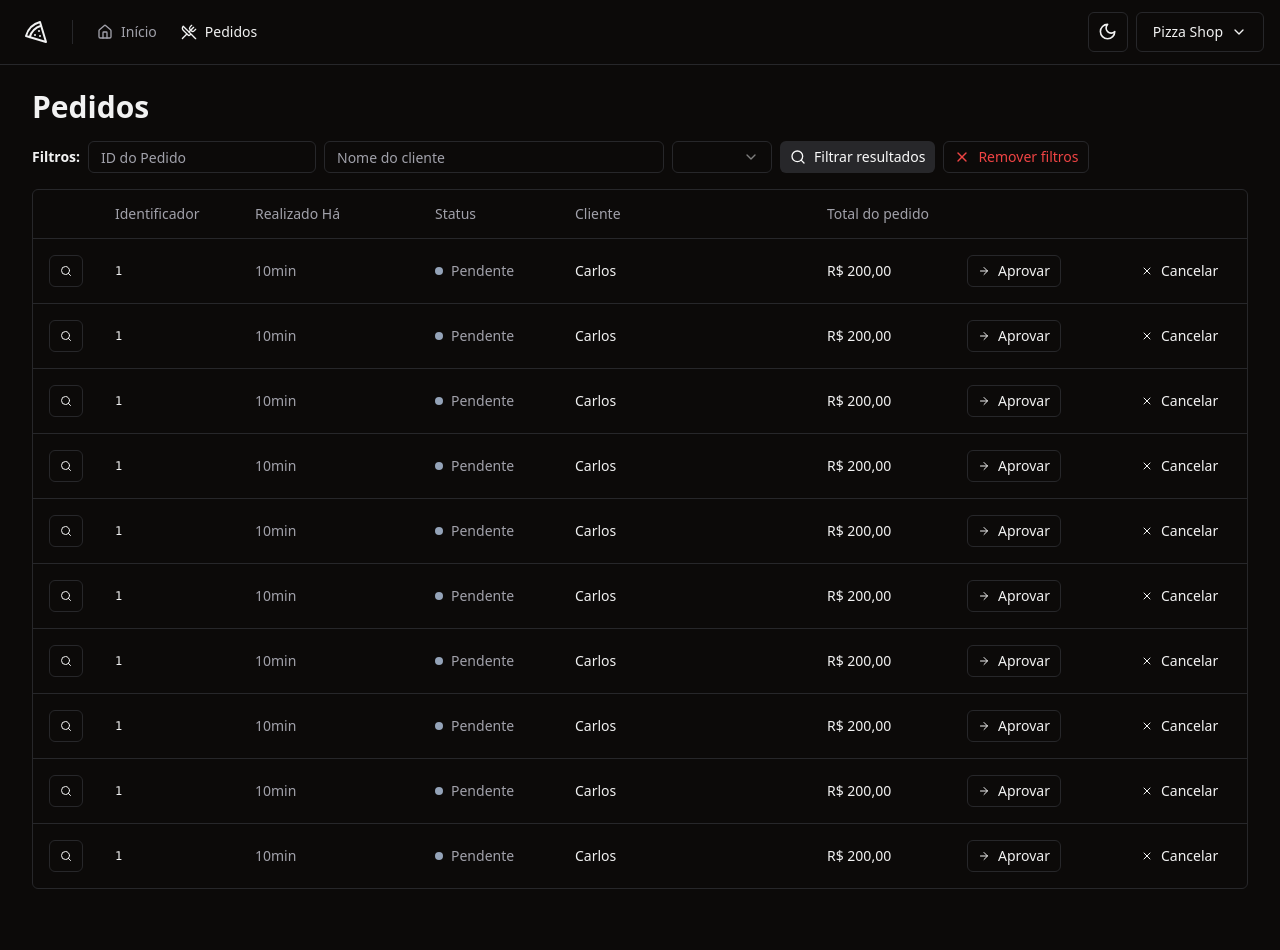
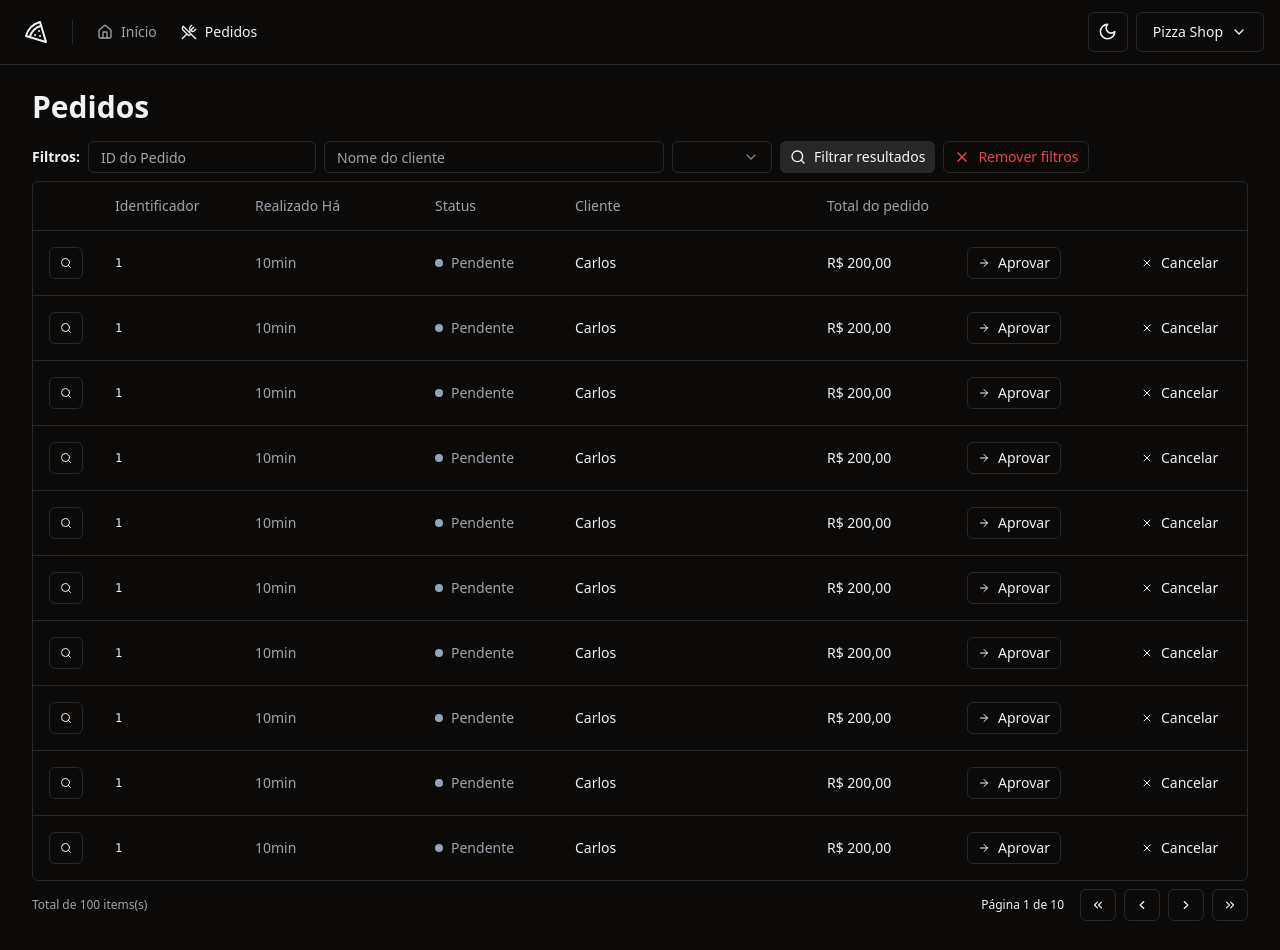
Before and after one commit to kaiquecamposdev/pizza-shop-web, a React (Vite) app: page /orders in a window 1280 px wide. Shown: the top 950 px of the page. Before the commit the page ends 921 px from the top, so only its background shows below. Built offline with nearby package versions, Linux system fonts and the light colour scheme.

Commit message:
feat: create pagination

```diff
--- /dev/null
+++ b/src/components/pagination.tsx
@@ -0,0 +1,49 @@
+import {
+  ChevronLeft,
+  ChevronRight,
+  ChevronsLeft,
+  ChevronsRight,
+} from 'lucide-react'
+
+import { Button } from './ui/button'
+
+interface PaginationProps {
+  pageIndex: number
+  perPage: number
+  totalCount: number
+}
+
+export function Pagination({
+  pageIndex,
+  perPage,
+  totalCount,
+}: PaginationProps) {
+  const pages = Math.ceil(totalCount / perPage) || 1
+
+  return (
+    <div className="flex items-center justify-between">
+      <p className="text-xs text-muted-foreground">
+        Total de {totalCount} items(s)
+      </p>
+      <div className="flex items-center gap-4">
+        <p className="text-xs font-medium">
+          Página {pageIndex + 1} de {pages}
+        </p>
+        <div className="flex gap-2">
+          <Button variant="outline" size="xs">
+            <ChevronsLeft size={14} />
+          </Button>
+          <Button variant="outline" size="xs">
+            <ChevronLeft size={14} />
+          </Button>
+          <Button variant="outline" size="xs">
+            <ChevronRight size={14} />
+          </Button>
+          <Button variant="outline" size="xs">
+            <ChevronsRight size={14} />
+          </Button>
+        </div>
+      </div>
+    </div>
+  )
+}
--- a/src/pages/app/orders/orders.tsx
+++ b/src/pages/app/orders/orders.tsx
@@ -1,5 +1,6 @@
 import { Helmet } from 'react-helmet-async'
 
+import { Pagination } from '@/components/pagination'
 import {
   Table,
   TableBody,
@@ -18,7 +19,7 @@ export function Orders() {
       <div>
         <h1 className="text-3xl font-bold">Pedidos</h1>
       </div>
-      <div className="flex flex-col gap-4">
+      <div className="flex flex-col gap-2">
         <OrderTableFilters />
 
         <div className="rounded-md border">
@@ -42,6 +43,8 @@ export function Orders() {
             </TableBody>
           </Table>
         </div>
+
+        <Pagination pageIndex={0} perPage={10} totalCount={100} />
       </div>
     </>
   )
```
